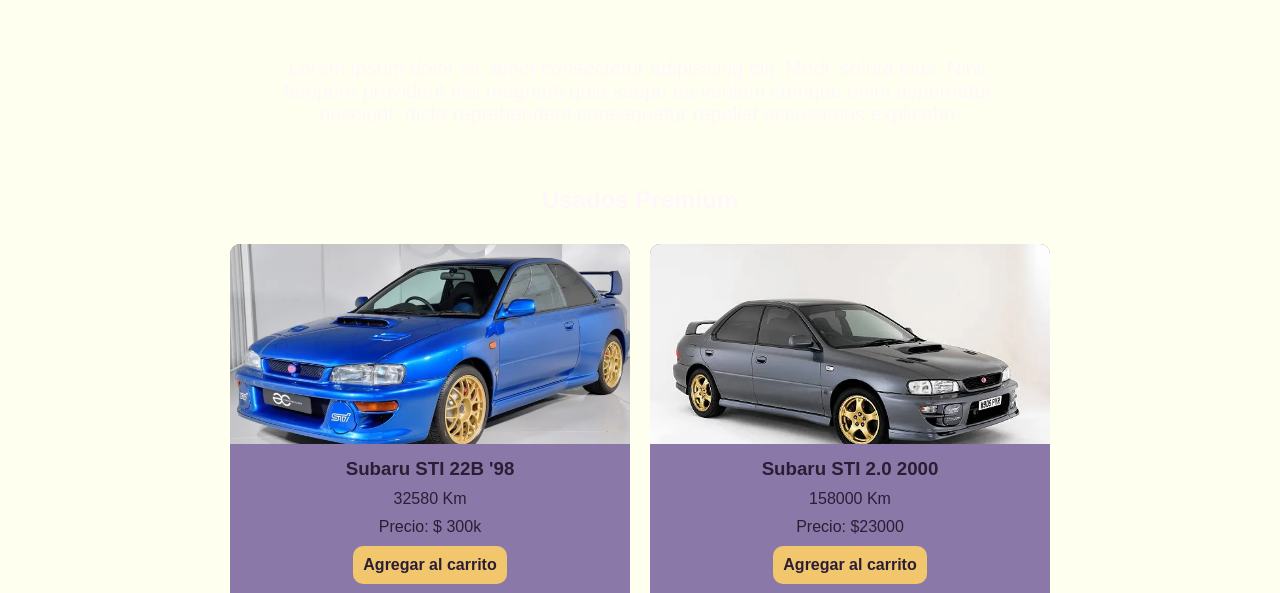
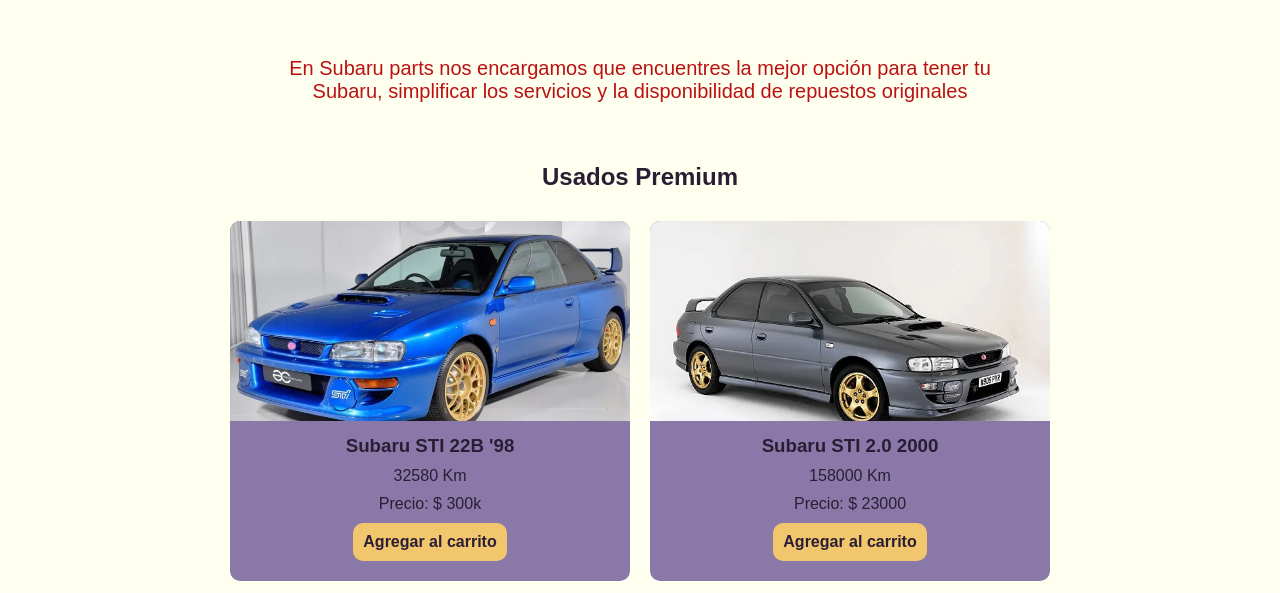
Before and after one commit to ZEDB06/TP-EDB-C26123, a plain HTML site: page index.html in a window 1280 px wide. Shown: the part 175-768 px from the top of the page. Drawn offline with Linux system fonts and the light colour scheme.

Commit message:
proyecto

```diff
--- a/css/styles.css
+++ b/css/styles.css
@@ -30,6 +30,7 @@ main {
 }
 
 h1 {
+  color: #2a1e35;
   font-size: 3rem;
   font-weight: 800;
   line-height: 1.15;
@@ -108,7 +109,7 @@ footer .footer-list {
 }
 
 .text-light {
-  color: #ffffff;
+  color: #ba1111;
 }
 
 .text-dark {
--- a/index.html
+++ b/index.html
@@ -26,15 +26,10 @@
     </header>
     <main>
       <h1 class="titulo-home text-secondary">Bienvenidos a la Tienda de Usados</h1>
-      <p class="parrafo">
-        Lorem ipsum dolor sit, amet consectetur adipisicing elit. Modi, soluta
-        eius. Nihil, tempore provident nisi magnam quia saepe ea veniam cumque
-        enim aspernatur, nesciunt, dicta reprehenderit consequatur repellat
-        accusamus explicabo.
-      </p>
+      <p class="parrafo text-light">En Subaru parts nos encargamos que encuentres la mejor opción para tener tu Subaru, simplificar los servicios y la disponibilidad de repuestos originales</p>
 
       <section>
-        <h2 class="titulo-productos">Usados Premium</h2>
+        <h2 class="titulo-productos text-dark">Usados Premium</h2>
         <div class="contenedor-tarjetas">
           <article class="card text-dark">
             <a href="./img/STI 22B.webp"><img src="./img/STI 22B.webp" alt="Subaru STI 22B '98" /></a>
@@ -50,7 +45,7 @@
             <a href="./img/Sti 2000.webp"><img src="./img/Sti 2000.webp" alt="Subaru STI 2.0 2000" /></a>
             <h3>Subaru STI 2.0 2000</h3>
             <p>158000 Km</p>
-            <p>Precio: $23000</p>
+            <p>Precio: $ 23000</p>
             <button class="btn bg-secondary text-dark">
               Agregar al carrito
             </button>
@@ -60,7 +55,7 @@
             <a href="./img/STI 2006.webp"><img src="./img/STI 2006.webp" alt="Subaru STI 2.0 2006" /></a>
             <h3>Subaru STI 2.0 2006</h3>
             <p>97000 Km</p>
-            <p>Precio: $30000</p>
+            <p>Precio: $ 30000</p>
             <button class="btn bg-secondary text-dark">
               Agregar al carrito
             </button>
@@ -70,7 +65,7 @@
             <a href="./img/STI 2022.webp"><img src="./img/STI 2022.webp" alt="Subaru STI 2.5 2022" /></a>
             <h3>Subaru STI 2.5 2022</h3>
             <p>48500 Km</p>
-            <p>Precio: $50000</p>
+            <p>Precio: $ 50000</p>
             <button class="btn bg-secondary text-dark">
               Agregar al carrito
             </button>
```
Also changed, not shown: pages/contacto.html (+1 -1 lines).
